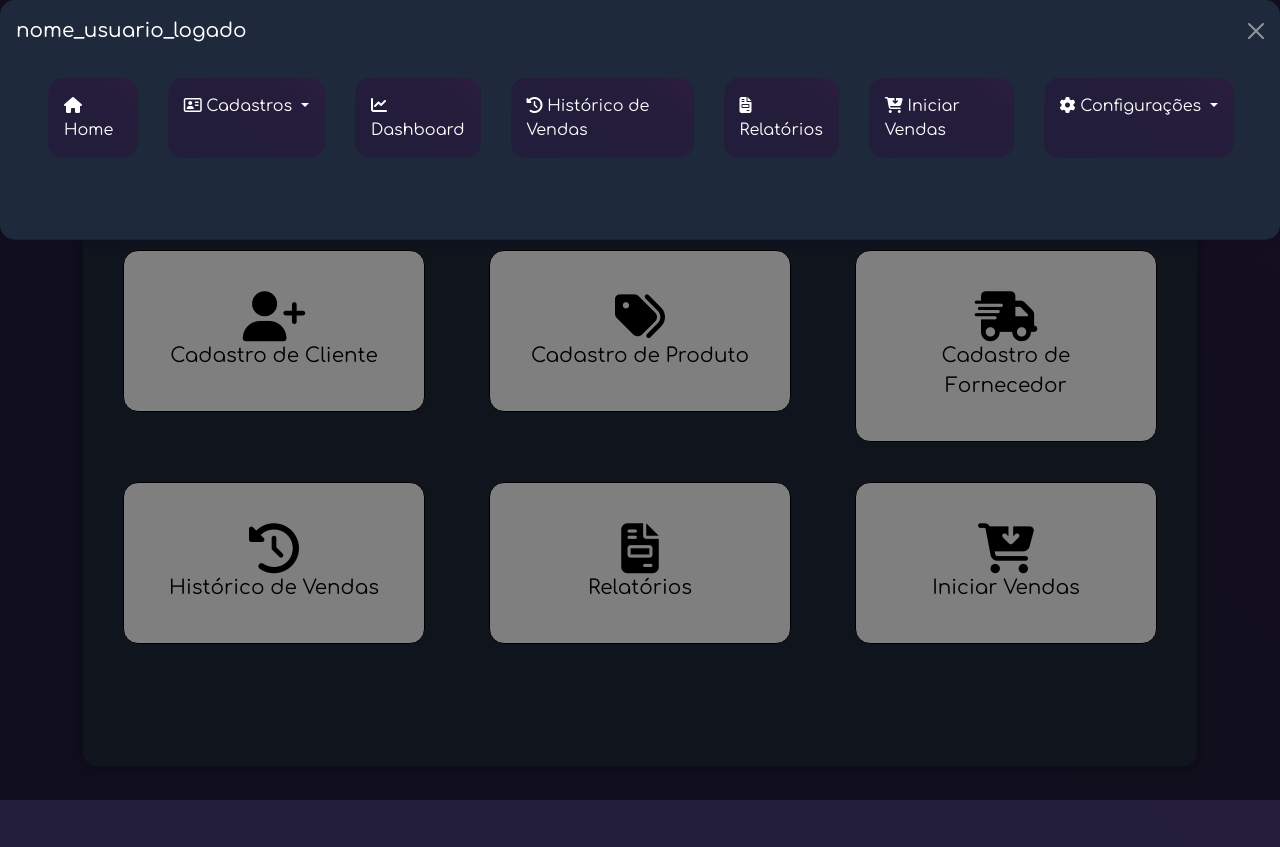
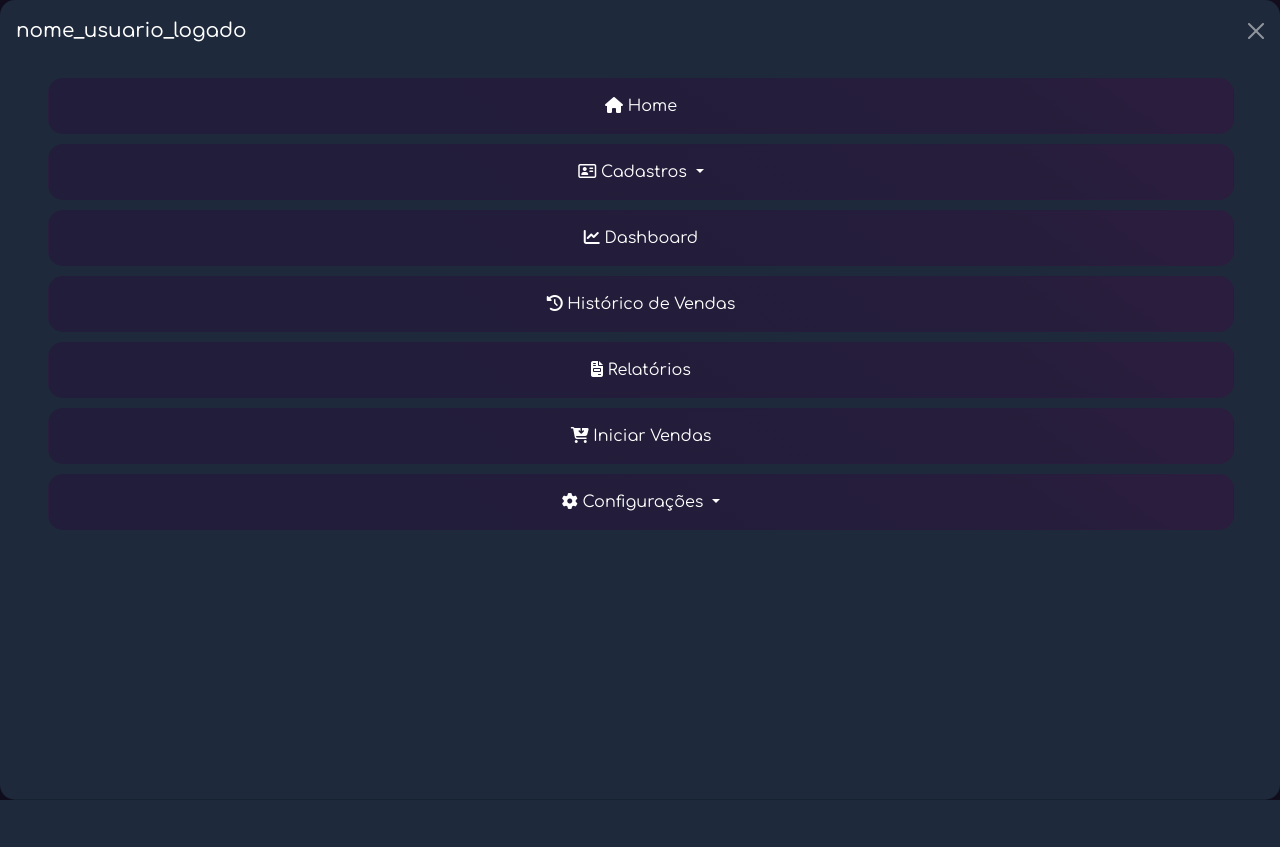
Before and after one commit to oliveiradeflavio/horus_pdv, a PHP site: page /web/home in a window 1280 px wide, after a click on "Menu". After the commit the page ends 800 px from the top, so only its background shows below. Run offline with PHP 8.4, Linux system fonts and the light colour scheme; some libraries are stand-ins or nearby versions.

Commit message:
responsividade no menu em dispositivos mobiles e tablets

```diff
--- a/VERSAO_2/horuspdv-app/hpdv.com.br/app/css/home.css
+++ b/VERSAO_2/horuspdv-app/hpdv.com.br/app/css/home.css
@@ -104,6 +104,7 @@
     border-radius: 15px;
     padding: 15px;
     background: var(--bg-main);
+    text-align: center;
 }
 
 .menu-box:hover {
@@ -141,7 +142,26 @@
     .offcanvas.offcanvas-top {
         height: auto;
     }
+
 }
+
+@media (min-width: 800px) and (max-height: 1370px) {
+
+
+    .menu-container {
+        display: block;
+        text-align: center;
+    }
+
+    .menu-box {
+        margin-bottom: 10px;
+    }
+
+    .offcanvas.offcanvas-top {
+        height: auto;
+    }
+}
+
 
 /* landscape */
 @media (max-width: 1024px) and (orientation: landscape) {
```
Also changed, not shown: VERSAO_2/horuspdv-app/hpdv.com.br/app/css/menu.css (+21 -0 lines), 3 other files.
